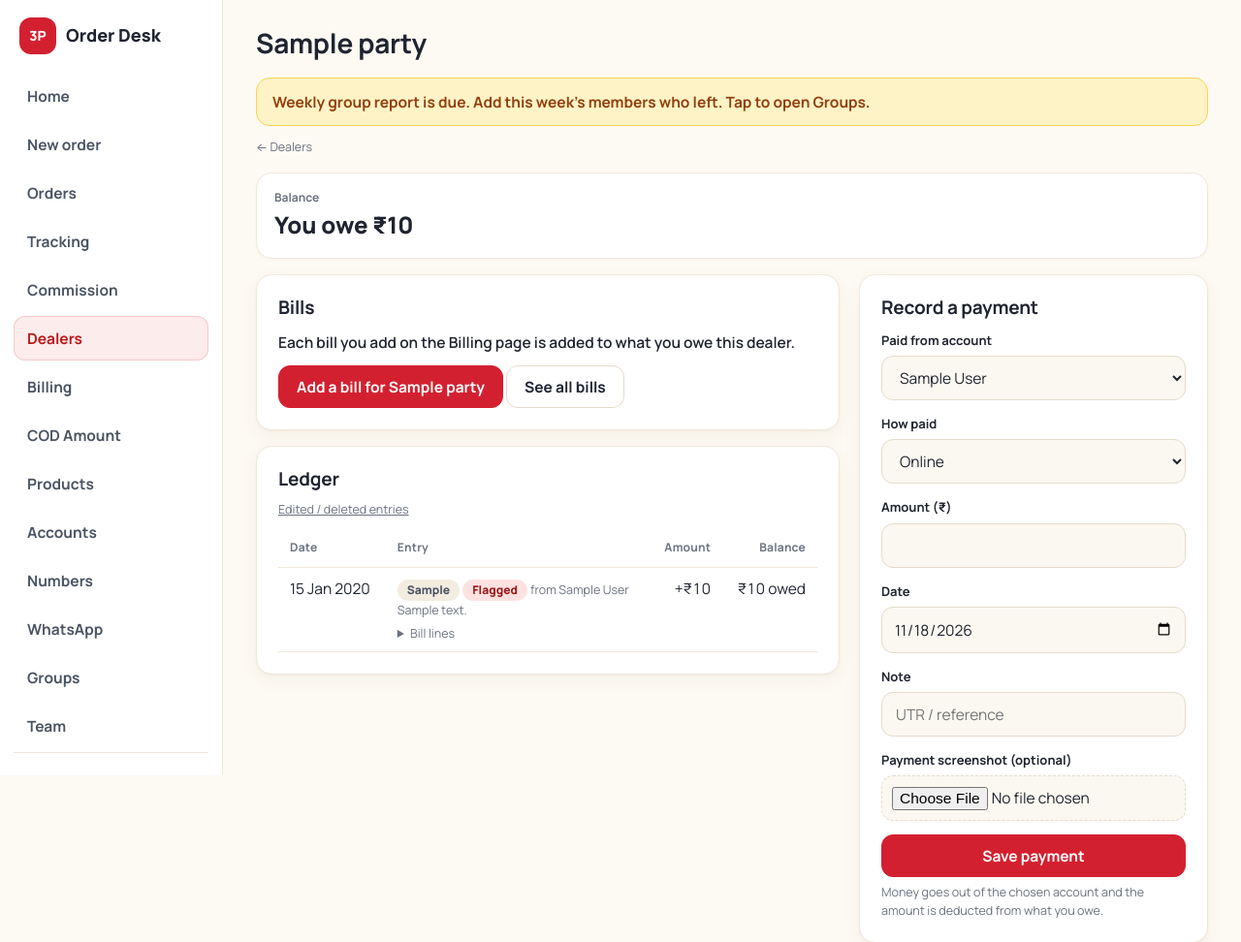
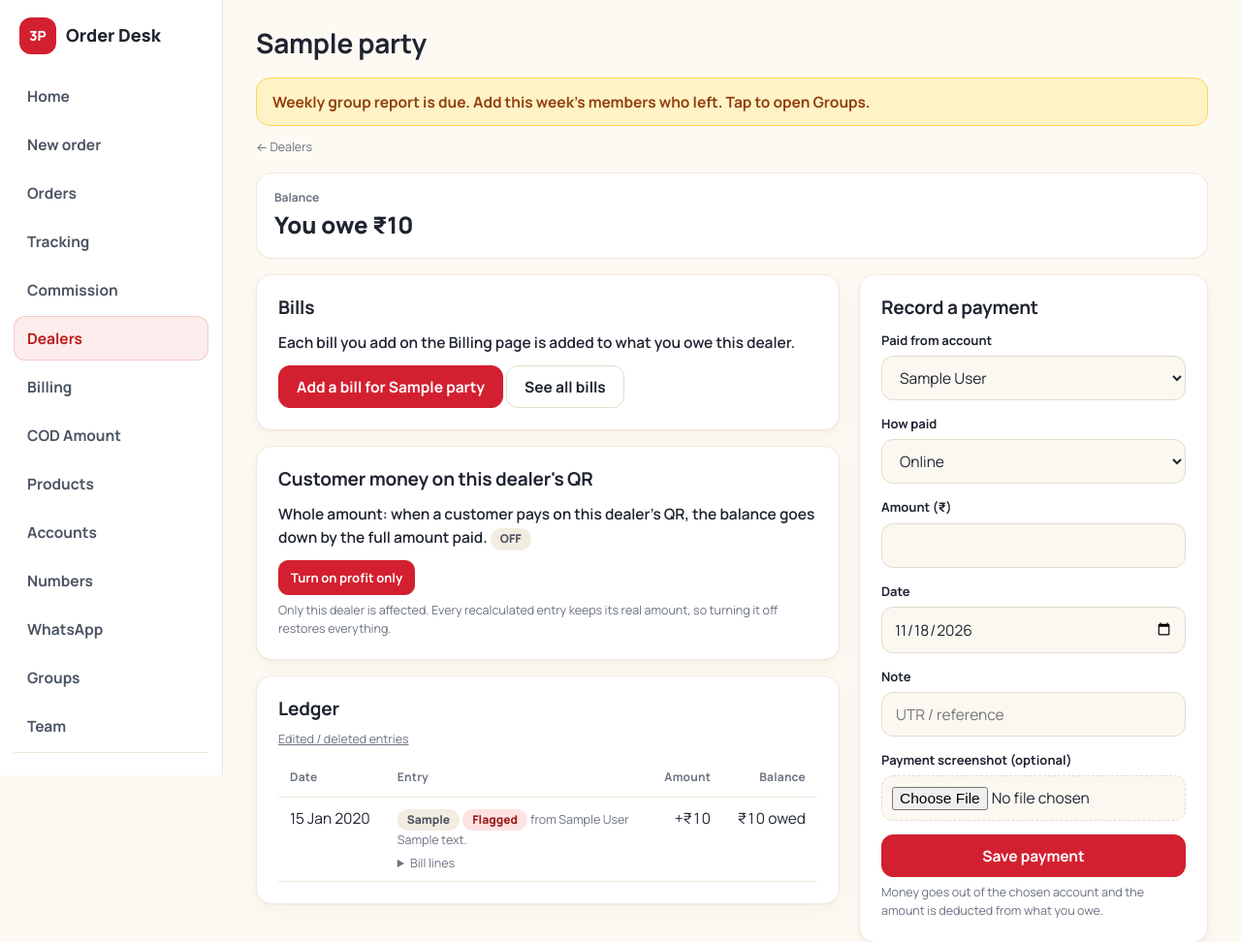
Before and after one commit to tmperfumehouseapp-cell/ptherdparty-new, a PHP site: page /pthirdparty/orders/party_ledger.php?id=1 in a window 1280 px wide. Shown: the top 972 px of the page at 97% size. Run offline with PHP 8.4, Linux system fonts and the light colour scheme; the visitor is signed in with stand-in values (Sample User, id 1); tables that the repository leaves empty or names only in its code hold one stand-in row (values such as "Sample post").

Commit message:
Dealer ledger: per-dealer 'profit only' mode for customer money on the dealer's QR (off by default, reversible, change history)
Co-Authored-By: Claude Sonnet 5.5 <noreply@anthropic.com>
Claude-Session: https://claude.ai/code/session_01AfZuVWJ2vEJzY6wY1ih8LN

```diff
--- /dev/null
+++ b/pthirdparty/orders/includes/profit_mode_lib.php
@@ -0,0 +1,112 @@
+<?php
+// "Profit only" mode for one dealer (party), switched on by the manager on that dealer's ledger page.
+//
+// Normally, when a customer pays on a dealer's own QR, the dealer's balance goes down by the WHOLE amount ('collected').
+// In profit-only mode it goes down by the ORDER PROFIT only, once per order (the first QR entry of the order carries the
+// profit, later QR entries of the same order carry 0). A refund paid from the dealer's QR ('returned') works the same way, in reverse.
+// The real amount of every changed entry is kept in party_ledger.orig_amount and in ledger_audit, so Turn off restores it exactly.
+// Other dealers are never touched. Entries without an order (lump COD money) are left as they are.
+
+require_once __DIR__ . '/ledger_edit_lib.php';
+
+function profit_mode_ready(PDO $pdo): bool
+{
+    static $tried = false;
+    $has = static function (PDO $pdo): bool {
+        try {
+            return (bool)$pdo->query("SHOW COLUMNS FROM parties LIKE 'profit_only'")->fetch()
+                && (bool)$pdo->query("SHOW COLUMNS FROM party_ledger LIKE 'orig_amount'")->fetch();
+        } catch (Throwable $e) {
+            return false;
+        }
+    };
+    if ($has($pdo)) {
+        return true;
+    }
+    if (!$tried) {
+        $tried = true;
+        try {
+            if (!$pdo->query("SHOW COLUMNS FROM parties LIKE 'profit_only'")->fetch()) {
+                $pdo->exec('ALTER TABLE parties ADD COLUMN profit_only TINYINT(1) NOT NULL DEFAULT 0');
+            }
+            if (!$pdo->query("SHOW COLUMNS FROM party_ledger LIKE 'orig_amount'")->fetch()) {
+                $pdo->exec('ALTER TABLE party_ledger ADD COLUMN orig_amount DECIMAL(14,2) NULL');
+            }
+        } catch (Throwable $e) {
+            error_log('profit_mode_ready: ' . $e->getMessage());
+        }
+    }
+    return $has($pdo);
+}
+
+function profit_mode_on(PDO $pdo, int $partyId): bool
+{
+    if (!profit_mode_ready($pdo)) {
+        return false;
+    }
+    $st = $pdo->prepare('SELECT profit_only FROM parties WHERE id = ?');
+    $st->execute([$partyId]);
+    return (int)$st->fetchColumn() === 1;
+}
+
+/** What a new QR entry of this order counts for the dealer: the order profit the first time, 0 after that. */
+function profit_mode_counted(PDO $pdo, int $partyId, int $orderId, string $entryType): float
+{
+    $st = $pdo->prepare(
+        'SELECT COUNT(*) FROM party_ledger pl JOIN account_ledger al ON al.id = pl.ledger_id
+         WHERE pl.party_id = ? AND al.order_id = ? AND pl.entry_type = ?'
+    );
+    $st->execute([$partyId, $orderId, $entryType]);
+    if ((int)$st->fetchColumn() > 0) {
+        return 0.0;
+    }
+    $st = $pdo->prepare('SELECT profit FROM orders WHERE id = ?');
+    $st->execute([$orderId]);
+    return max(0.0, round((float)$st->fetchColumn(), 2));
+}
+
+/** Turns the mode on (recalculates this dealer's existing QR entries) or off (restores the real amounts). Returns how many entries changed. */
+function profit_mode_apply(PDO $pdo, array $user, int $partyId, bool $on): int
+{
+    if (!profit_mode_ready($pdo)) {
+        throw new RuntimeException('The two small database columns could not be added. Nothing was changed.');
+    }
+    ledger_audit_ensure($pdo);
+    $changed = 0;
+    in_tx($pdo, function () use ($pdo, $user, $partyId, $on, &$changed) {
+        $pdo->prepare('UPDATE parties SET profit_only = ? WHERE id = ?')->execute([$on ? 1 : 0, $partyId]);
+        if ($on) {
+            $st = $pdo->prepare(
+                "SELECT pl.id, pl.entry_type, pl.amount, pl.orig_amount, al.order_id, o.profit
+                 FROM party_ledger pl JOIN account_ledger al ON al.id = pl.ledger_id LEFT JOIN orders o ON o.id = al.order_id
+                 WHERE pl.party_id = ? AND pl.entry_type IN ('collected','returned') AND al.order_id IS NOT NULL
+                 ORDER BY al.order_id, pl.entry_type, pl.id FOR UPDATE"
+            );
+            $st->execute([$partyId]);
+            $seen = [];
+            $up = $pdo->prepare('UPDATE party_ledger SET amount = ?, orig_amount = COALESCE(orig_amount, ?) WHERE id = ?');
+            foreach ($st->fetchAll() as $r) {
+                $key = $r['order_id'] . ':' . $r['entry_type'];
+                $new = isset($seen[$key]) ? 0.0 : max(0.0, round((float)$r['profit'], 2));
+                $seen[$key] = true;
+                $real = $r['orig_amount'] !== null ? (float)$r['orig_amount'] : (float)$r['amount'];
+                if (abs((float)$r['amount'] - $new) < 0.005) {
+                    continue;
+                }
+                $up->execute([$new, $real, (int)$r['id']]);
+                ledger_audit_add($pdo, $partyId, (int)$r['id'], 'profit_on', ['amount' => (float)$r['amount']], ['amount' => $new], (int)$user['id']);
+                $changed++;
+            }
+        } else {
+            $st = $pdo->prepare('SELECT id, amount, orig_amount FROM party_ledger WHERE party_id = ? AND orig_amount IS NOT NULL FOR UPDATE');
+            $st->execute([$partyId]);
+            $up = $pdo->prepare('UPDATE party_ledger SET amount = ?, orig_amount = NULL WHERE id = ?');
+            foreach ($st->fetchAll() as $r) {
+                $up->execute([(float)$r['orig_amount'], (int)$r['id']]);
+                ledger_audit_add($pdo, $partyId, (int)$r['id'], 'profit_off', ['amount' => (float)$r['amount']], ['amount' => (float)$r['orig_amount']], (int)$user['id']);
+                $changed++;
+            }
+        }
+    });
+    return $changed;
+}
--- a/pthirdparty/orders/includes/vendor_lib.php
+++ b/pthirdparty/orders/includes/vendor_lib.php
@@ -5,6 +5,8 @@
 //         It is written to that party's ledger at once ("collected" lowers what you owe, "returned" raises it).
 // Rule 2: money that comes into your own accounts stays out of every party ledger. Instead it is "held for vendors":
 //         for an order, each party's share is its base cost, vendors first. COD remittances are split by hand.
+
+require_once __DIR__ . '/profit_mode_lib.php';
 
 /** Order number as shown everywhere: #0001. The database keeps the plain number 1. */
 function order_no($id): string
@@ -36,14 +38,24 @@ function post_account_entry(PDO $pdo, int $userId, int $accountId, string $date,
 
     $partyId = account_party_id($pdo, $accountId);
     if ($partyId !== null && in_array($type, ['prepaid', 'cod', 'refund'], true)) {
+        // a dealer in "profit only" mode counts the order profit (once per order) instead of the whole amount
+        $counted = $amount;
+        $realAmount = null;
+        if ($orderId && profit_mode_on($pdo, $partyId)) {
+            $realAmount = $amount;
+            $counted = profit_mode_counted($pdo, $partyId, (int)$orderId, $dir === 'in' ? 'collected' : 'returned');
+        }
         $pdo->prepare(
             'INSERT INTO party_ledger (party_id, entry_date, entry_type, amount, account_id, ledger_id, note, created_by)
              VALUES (?, ?, ?, ?, ?, ?, ?, ?)'
         )->execute([
-            $partyId, $date, $dir === 'in' ? 'collected' : 'returned', $amount, $accountId, $ledgerId,
+            $partyId, $date, $dir === 'in' ? 'collected' : 'returned', $counted, $accountId, $ledgerId,
             ($dir === 'in' ? 'Customer money on your QR' : 'Refund paid from your QR') . ($orderId ? ' - order ' . order_no($orderId) : ($type === 'cod' ? ' - COD remittance' : '')),
             $userId,
         ]);
+        if ($realAmount !== null) {
+            $pdo->prepare('UPDATE party_ledger SET orig_amount = ? WHERE id = ?')->execute([$realAmount, (int)$pdo->lastInsertId()]);
+        }
     }
     return $ledgerId;
 }
--- a/pthirdparty/orders/party_ledger.php
+++ b/pthirdparty/orders/party_ledger.php
@@ -5,6 +5,7 @@ require_once __DIR__ . '/includes/proof_lib.php';
 require_once __DIR__ . '/includes/simple_lib.php';
 require_once __DIR__ . '/includes/dealer_lib.php';
 require_once __DIR__ . '/includes/ledger_edit_lib.php';
+require_once __DIR__ . '/includes/profit_mode_lib.php';
 $user = require_admin();
 $pdo = db();
 
@@ -57,6 +58,12 @@ if ($_SERVER['REQUEST_METHOD'] === 'POST') {
                 throw $ex;
             }
             flash('ok', 'Payment of ' . inr($amt) . ' saved.');
+        } elseif ($action === 'profit_mode') {
+            $on = (string)($_POST['mode'] ?? '') === 'on';
+            $n = profit_mode_apply($pdo, $user, $partyId, $on);
+            flash('ok', $on
+                ? 'Profit-only mode is ON for ' . $party['name'] . '. ' . $n . ' QR entr' . ($n === 1 ? 'y' : 'ies') . ' recalculated.'
+                : 'Profit-only mode is OFF for ' . $party['name'] . '. ' . $n . ' QR entr' . ($n === 1 ? 'y' : 'ies') . ' restored to the real amount.');
         } elseif ($action === 'opening_edit') {
             // fix the opening entry of this dealer: who owes, amount, date (amount 0 removes it)
             $amt = round(abs(num($_POST['amount'] ?? 0)), 2);
@@ -83,8 +90,10 @@ if ($_SERVER['REQUEST_METHOD'] === 'POST') {
     redirect(preg_match('~^(dealer_ledger|party_ledger)\.php(\?[A-Za-z0-9_=&%.\-]*)?$~', $backTo) ? $backTo : 'party_ledger.php?id=' . $partyId);
 }
 
+$pmReady = profit_mode_ready($pdo);
+$pmOn = $pmReady && profit_mode_on($pdo, $partyId);
 $entries = $pdo->prepare(
-    "SELECT l.id, l.entry_date, l.entry_type, l.amount, l.note, l.bill_id, l.ledger_id, a.name AS account, b.bill_no, " . (simple_has_details($pdo) ? 'b.details' : 'NULL') . " AS details,
+    "SELECT " . ($pmReady ? 'l.orig_amount, ' : 'NULL AS orig_amount, ') . "l.id, l.entry_date, l.entry_type, l.amount, l.note, l.bill_id, l.ledger_id, a.name AS account, b.bill_no, " . (simple_has_details($pdo) ? 'b.details' : 'NULL') . " AS details,
             pp.id AS proof_id, pp.method AS pay_method, pp.file AS proof_file
      FROM party_ledger l LEFT JOIN accounts a ON a.id = l.account_id LEFT JOIN bills b ON b.id = l.bill_id
      LEFT JOIN payment_proofs pp ON pp.kind = 'party_payment' AND pp.ref_id = l.id AND l.entry_type = 'payment'
@@ -135,6 +144,27 @@ require __DIR__ . '/includes/header.php';
       <a class="btn btn-ghost linkbtn" href="billing.php?dealer=<?= (int)$partyId ?>">See all bills</a>
     </section>
 
+    <section class="card" id="profit-mode">
+      <h2>Customer money on this dealer's QR</h2>
+      <?php if (!$pmReady): ?>
+        <div class="mini">The small database update for this could not be added yet. Reload the page once.</div>
+      <?php else: ?>
+      <p style="margin:0 0 10px;font-weight:600">
+        <?= $pmOn ? 'Profit only: when a customer pays on this dealer\'s QR, the balance goes down by the order profit, once per order.'
+                  : 'Whole amount: when a customer pays on this dealer\'s QR, the balance goes down by the full amount paid.' ?>
+        <span class="tag <?= $pmOn ? 'tag-ok' : '' ?>"><?= $pmOn ? 'Profit only: ON' : 'OFF' ?></span>
+      </p>
+      <form method="post" onsubmit="return confirm('<?= $pmOn ? 'Turn profit-only OFF for ' . e($party['name']) . '? All its QR entries go back to the full amount paid.' : 'Turn profit-only ON for ' . e($party['name']) . '? Its QR entries are recalculated to the order profit. The real amounts are saved and can be restored.' ?>');">
+        <?= csrf_field() ?>
+        <input type="hidden" name="action" value="profit_mode">
+        <input type="hidden" name="id" value="<?= (int)$partyId ?>">
+        <input type="hidden" name="mode" value="<?= $pmOn ? 'off' : 'on' ?>">
+        <button class="btn <?= $pmOn ? 'btn-ghost' : 'btn-accent' ?> btn-sm" type="submit"><?= $pmOn ? 'Turn off' : 'Turn on profit only' ?></button>
+      </form>
+      <div class="hint">Only this dealer is affected. Every recalculated entry keeps its real amount, so turning it off restores everything.</div>
+      <?php endif; ?>
+    </section>
+
     <section class="card">
       <h2>Ledger</h2>
       <p style="margin:-6px 0 10px"><a class="mini" href="ledger_entry.php?history=<?= (int)$partyId ?>">Edited / deleted entries</a></p>
@@ -155,6 +185,7 @@ require __DIR__ . '/includes/header.php';
               <?php if (!empty($r['proof_file'])): ?><a class="mini" href="proof.php?id=<?= (int)$r['proof_id'] ?>" target="_blank" rel="noopener">View screenshot</a><?php endif; ?>
               <?php if ($r['account']): ?><span class="mini"> <?= in_array($r['entry_type'], ['collected', 'returned'], true) ? 'on' : 'from' ?> <?= e($r['account']) ?></span><?php endif; ?>
               <?php if ($r['note']): ?><div class="mini"><?= e($r['note']) ?></div><?php endif; ?>
+              <?php if ($r['orig_amount'] !== null && abs((float)$r['orig_amount'] - (float)$r['amount']) > 0.004): ?><div class="mini">Customer paid <?= e(inr($r['orig_amount'])) ?> · counted: profit only</div><?php endif; ?>
               <?php if ($r['entry_type'] === 'opening'): ?>
               <details style="margin-top:6px"><summary class="btn btn-ghost btn-sm" style="display:inline-flex;cursor:pointer">Edit opening</summary>
                 <form method="post" style="display:flex;flex-wrap:wrap;gap:10px;align-items:flex-end;margin-top:10px">
```
